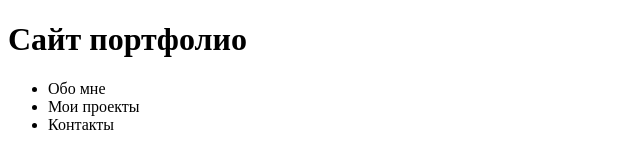
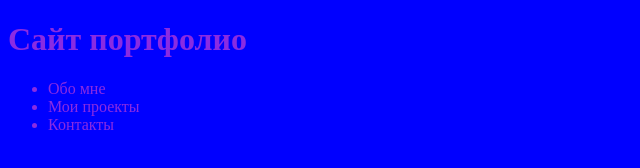
Before and after one commit to ivan4352Lebedev/Test, a plain HTML site: page index.html in a window 1280 px wide. Shown: the whole page, without its empty margins (0-640 px from the left). Drawn offline with Linux system fonts and the light colour scheme.

Commit message:
поменяли стили

```diff
--- a/style.css
+++ b/style.css
@@ -1,3 +1,4 @@
-.body{
+body{
     background-color: blue;
+    color: blueviolet;
 }
```
